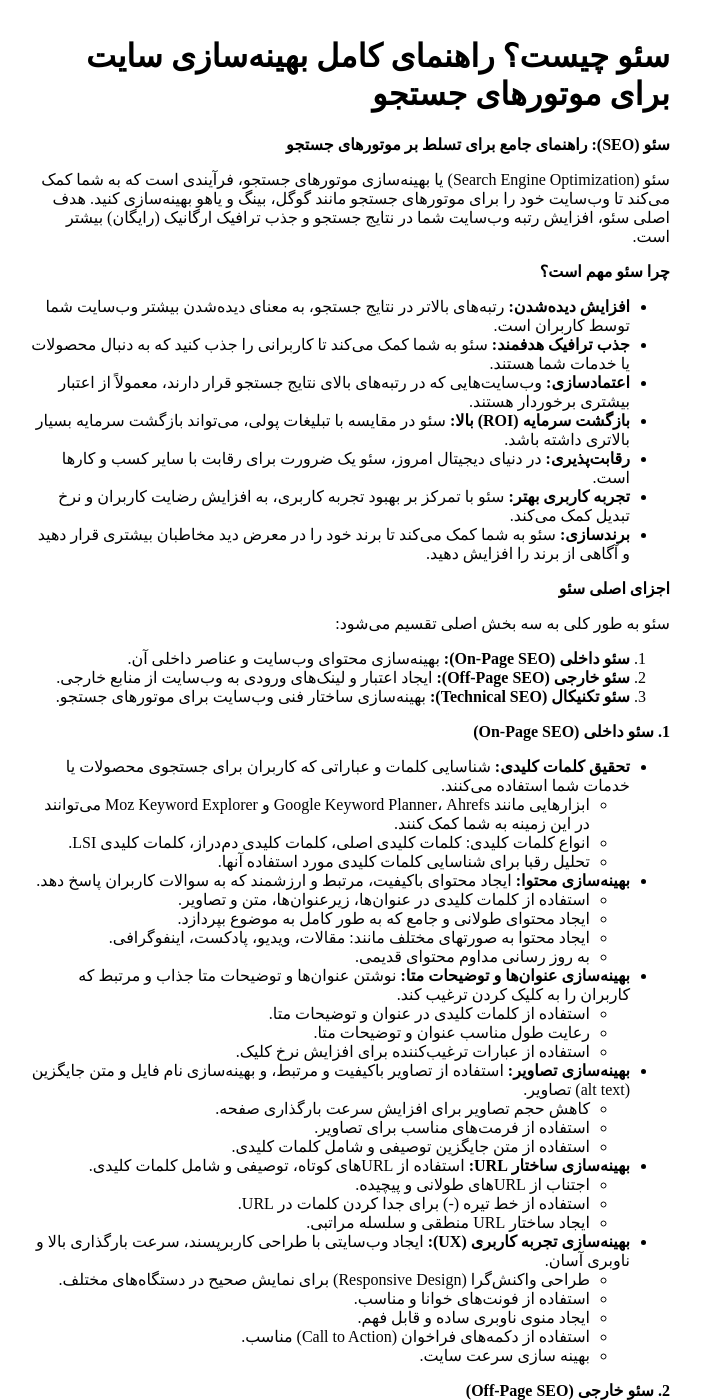
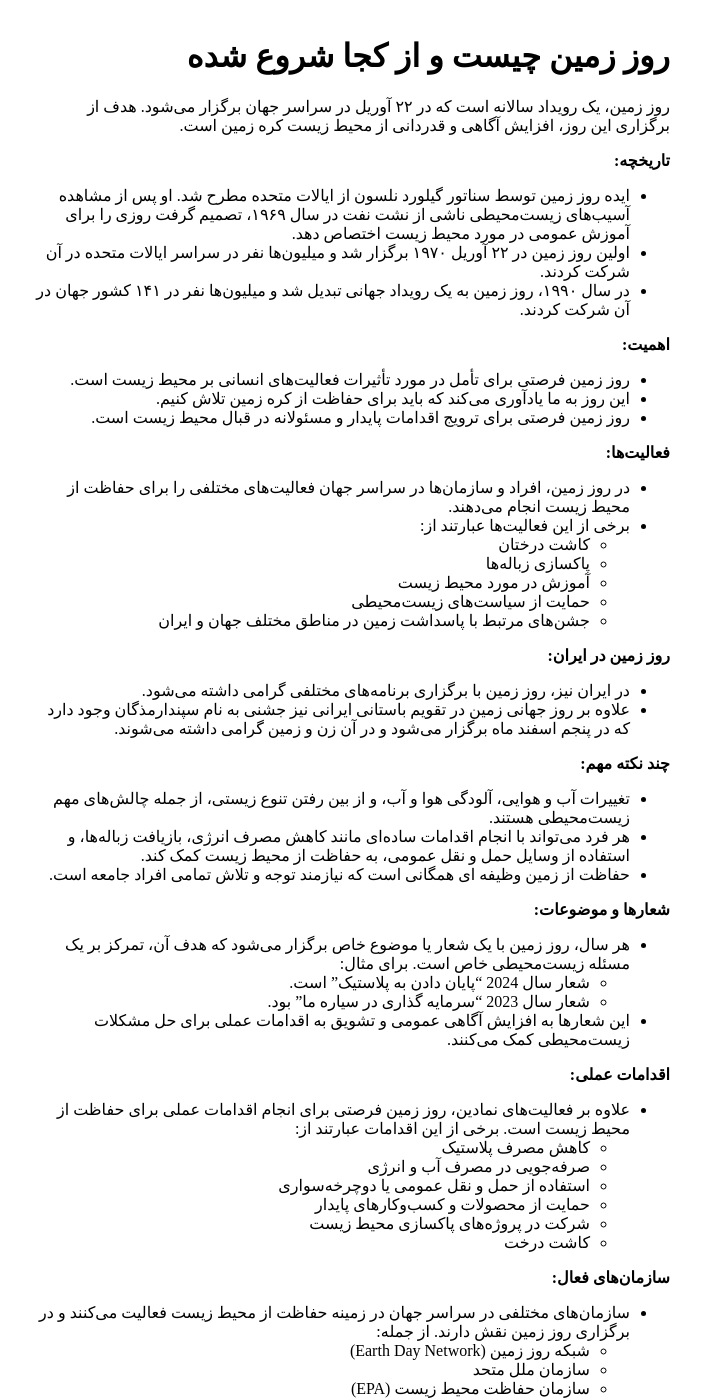
Before and after one commit to darkblog/darkblog.github.io, a Jekyll site: the page built from _posts/2025-2-3-10.md, in a window 1280 px wide and 1400 px high. Shown: the whole window, without its empty margins (290-991 px from the left). Built offline with Jekyll 4.4.1, drawn with Linux system fonts in a browser that asks for light colours; some of the changed text lies outside the part shown.

Commit message:
Update 2025-2-3-10.md

```diff
--- a/_posts/2025-2-3-10.md
+++ b/_posts/2025-2-3-10.md
@@ -1,104 +1,68 @@
 ---
 layout: post
-title: سئو چیست؟ راهنمای کامل بهینه‌سازی سایت برای موتورهای جستجو
+title: روز زمین چیست و از کجا شروع شده
 ---
 
-**سئو (SEO): راهنمای جامع برای تسلط بر موتورهای جستجو**
+روز زمین، یک رویداد سالانه است که در ۲۲ آوریل در سراسر جهان برگزار می‌شود. هدف از برگزاری این روز، افزایش آگاهی و قدردانی از محیط زیست کره زمین است.
 
-سئو (Search Engine Optimization) یا بهینه‌سازی موتورهای جستجو، فرآیندی است که به شما کمک می‌کند تا وب‌سایت خود را برای موتورهای جستجو مانند گوگل، بینگ و یاهو بهینه‌سازی کنید. هدف اصلی سئو، افزایش رتبه وب‌سایت شما در نتایج جستجو و جذب ترافیک ارگانیک (رایگان) بیشتر است.
+**تاریخچه:**
 
-**چرا سئو مهم است؟**
+* ایده روز زمین توسط سناتور گیلورد نلسون از ایالات متحده مطرح شد. او پس از مشاهده آسیب‌های زیست‌محیطی ناشی از نشت نفت در سال ۱۹۶۹، تصمیم گرفت روزی را برای آموزش عمومی در مورد محیط زیست اختصاص دهد.
+* اولین روز زمین در ۲۲ آوریل ۱۹۷۰ برگزار شد و میلیون‌ها نفر در سراسر ایالات متحده در آن شرکت کردند.
+* در سال ۱۹۹۰، روز زمین به یک رویداد جهانی تبدیل شد و میلیون‌ها نفر در ۱۴۱ کشور جهان در آن شرکت کردند.
 
-* **افزایش دیده‌شدن:** رتبه‌های بالاتر در نتایج جستجو، به معنای دیده‌شدن بیشتر وب‌سایت شما توسط کاربران است.
-* **جذب ترافیک هدفمند:** سئو به شما کمک می‌کند تا کاربرانی را جذب کنید که به دنبال محصولات یا خدمات شما هستند.
-* **اعتمادسازی:** وب‌سایت‌هایی که در رتبه‌های بالای نتایج جستجو قرار دارند، معمولاً از اعتبار بیشتری برخوردار هستند.
-* **بازگشت سرمایه (ROI) بالا:** سئو در مقایسه با تبلیغات پولی، می‌تواند بازگشت سرمایه بسیار بالاتری داشته باشد.
-* **رقابت‌پذیری:** در دنیای دیجیتال امروز، سئو یک ضرورت برای رقابت با سایر کسب و کارها است.
-* **تجربه کاربری بهتر:** سئو با تمرکز بر بهبود تجربه کاربری، به افزایش رضایت کاربران و نرخ تبدیل کمک می‌کند.
-* **برندسازی:** سئو به شما کمک می‌کند تا برند خود را در معرض دید مخاطبان بیشتری قرار دهید و آگاهی از برند را افزایش دهید.
+**اهمیت:**
 
-**اجزای اصلی سئو**
+* روز زمین فرصتی برای تأمل در مورد تأثیرات فعالیت‌های انسانی بر محیط زیست است.
+* این روز به ما یادآوری می‌کند که باید برای حفاظت از کره زمین تلاش کنیم.
+* روز زمین فرصتی برای ترویج اقدامات پایدار و مسئولانه در قبال محیط زیست است.
 
-سئو به طور کلی به سه بخش اصلی تقسیم می‌شود:
+**فعالیت‌ها:**
 
-1.  **سئو داخلی (On-Page SEO):** بهینه‌سازی محتوای وب‌سایت و عناصر داخلی آن.
-2.  **سئو خارجی (Off-Page SEO):** ایجاد اعتبار و لینک‌های ورودی به وب‌سایت از منابع خارجی.
-3.  **سئو تکنیکال (Technical SEO):** بهینه‌سازی ساختار فنی وب‌سایت برای موتورهای جستجو.
+* در روز زمین، افراد و سازمان‌ها در سراسر جهان فعالیت‌های مختلفی را برای حفاظت از محیط زیست انجام می‌دهند.
+* برخی از این فعالیت‌ها عبارتند از:
+    * کاشت درختان
+    * پاکسازی زباله‌ها
+    * آموزش در مورد محیط زیست
+    * حمایت از سیاست‌های زیست‌محیطی
+    * جشن‌های مرتبط با پاسداشت زمین در مناطق مختلف جهان و ایران
 
-**1. سئو داخلی (On-Page SEO)**
+**روز زمین در ایران:**
 
-* **تحقیق کلمات کلیدی:** شناسایی کلمات و عباراتی که کاربران برای جستجوی محصولات یا خدمات شما استفاده می‌کنند.
-    * ابزارهایی مانند Google Keyword Planner، Ahrefs و Moz Keyword Explorer می‌توانند در این زمینه به شما کمک کنند.
-    * انواع کلمات کلیدی: کلمات کلیدی اصلی، کلمات کلیدی دم‌دراز، کلمات کلیدی LSI.
-    * تحلیل رقبا برای شناسایی کلمات کلیدی مورد استفاده آنها.
-* **بهینه‌سازی محتوا:** ایجاد محتوای باکیفیت، مرتبط و ارزشمند که به سوالات کاربران پاسخ دهد.
-    * استفاده از کلمات کلیدی در عنوان‌ها، زیرعنوان‌ها، متن و تصاویر.
-    * ایجاد محتوای طولانی و جامع که به طور کامل به موضوع بپردازد.
-    * ایجاد محتوا به صورتهای مختلف مانند: مقالات، ویدیو، پادکست، اینفوگرافی.
-    * به روز رسانی مداوم محتوای قدیمی.
-* **بهینه‌سازی عنوان‌ها و توضیحات متا:** نوشتن عنوان‌ها و توضیحات متا جذاب و مرتبط که کاربران را به کلیک کردن ترغیب کند.
-    * استفاده از کلمات کلیدی در عنوان و توضیحات متا.
-    * رعایت طول مناسب عنوان و توضیحات متا.
-    * استفاده از عبارات ترغیب‌کننده برای افزایش نرخ کلیک.
-* **بهینه‌سازی تصاویر:** استفاده از تصاویر باکیفیت و مرتبط، و بهینه‌سازی نام فایل و متن جایگزین (alt text) تصاویر.
-    * کاهش حجم تصاویر برای افزایش سرعت بارگذاری صفحه.
-    * استفاده از فرمت‌های مناسب برای تصاویر.
-    * استفاده از متن جایگزین توصیفی و شامل کلمات کلیدی.
-* **بهینه‌سازی ساختار URL:** استفاده از URL‌های کوتاه، توصیفی و شامل کلمات کلیدی.
-    * اجتناب از URL‌های طولانی و پیچیده.
-    * استفاده از خط تیره (-) برای جدا کردن کلمات در URL.
-    * ایجاد ساختار URL منطقی و سلسله مراتبی.
-* **بهینه‌سازی تجربه کاربری (UX):** ایجاد وب‌سایتی با طراحی کاربرپسند، سرعت بارگذاری بالا و ناوبری آسان.
-    * طراحی واکنش‌گرا (Responsive Design) برای نمایش صحیح در دستگاه‌های مختلف.
-    * استفاده از فونت‌های خوانا و مناسب.
-    * ایجاد منوی ناوبری ساده و قابل فهم.
-    * استفاده از دکمه‌های فراخوان (Call to Action) مناسب.
-    * بهینه سازی سرعت سایت.
+* در ایران نیز، روز زمین با برگزاری برنامه‌های مختلفی گرامی داشته می‌شود.
+* علاوه بر روز جهانی زمین در تقویم باستانی ایرانی نیز جشنی به نام سپندارمذگان وجود دارد که در پنجم اسفند ماه برگزار می‌شود و در آن زن و زمین گرامی داشته می‌شوند.
 
-**2. سئو خارجی (Off-Page SEO)**
+**چند نکته مهم:**
 
-* **لینک‌سازی (Link Building):** دریافت لینک‌های ورودی از وب‌سایت‌های معتبر و مرتبط.
-    * ایجاد محتوای ارزشمند و قابل اشتراک‌گذاری.
-    * فعالیت در شبکه‌های اجتماعی و انجمن‌های آنلاین.
-    * ایجاد روابط با وب‌سایت‌های دیگر.
-    * انواع لینک ها: لینک های فالو، لینک های نوفالو.
-    * اهمیت کیفیت لینک ها نسبت به کمیت آنها.
-    * اجتناب از خرید لینک.
-* **بازاریابی شبکه‌های اجتماعی:** افزایش آگاهی از برند و جذب ترافیک از طریق شبکه‌های اجتماعی.
-    * انتشار محتوای جذاب و مرتبط در شبکه‌های اجتماعی.
-    * تعامل با مخاطبان و پاسخ به نظرات و سوالات آنها.
-    * استفاده از هشتگ‌های مرتبط.
-    * تبلیغات در شبکه‌های اجتماعی.
-* **بازاریابی محتوا:** ایجاد و انتشار محتوای ارزشمند در وب‌سایت‌های دیگر و پلتفرم‌های مختلف.
-    * نوشتن مقالات مهمان (Guest Blogging) در وب‌سایت‌های مرتبط.
-    * انتشار محتوا در پلتفرم‌های انتشار محتوا مانند مدیوم.
-    * ایجاد پادکست و ویدیو و انتشار آنها در پلتفرم‌های مربوطه.
-* **برندسازی:** ایجاد یک برند قوی و معتبر که در بین کاربران شناخته‌شده باشد.
-    * ایجاد هویت بصری قوی برای برند.
-    * ارائه محصولات و خدمات باکیفیت.
-    * ایجاد ارتباط مثبت با مشتریان.
-    * حضور فعال در رویدادها و کنفرانس‌های مرتبط.
+* تغییرات آب و هوایی، آلودگی هوا و آب، و از بین رفتن تنوع زیستی، از جمله چالش‌های مهم زیست‌محیطی هستند.
+* هر فرد می‌تواند با انجام اقدامات ساده‌ای مانند کاهش مصرف انرژی، بازیافت زباله‌ها، و استفاده از وسایل حمل و نقل عمومی، به حفاظت از محیط زیست کمک کند.
+* حفاظت از زمین وظیفه ای همگانی است که نیازمند توجه و تلاش تمامی افراد جامعه است.
 
-**3. سئو تکنیکال (Technical SEO)**
+**شعارها و موضوعات:**
 
-* **سرعت بارگذاری وب‌سایت:** بهینه‌سازی سرعت بارگذاری وب‌سایت برای ارائه تجربه کاربری بهتر و بهبود رتبه در نتایج جستجو.
-    * استفاده از CDN (شبکه تحویل محتوا).
-    * بهینه‌سازی تصاویر و فایل‌های حجیم.
-    * استفاده از هاستینگ باکیفیت.
-    * بهینه سازی کد های سایت.
-    * فعال سازی فشرده سازی فایل ها.
-* **سازگاری با موبایل (Mobile-Friendliness):** اطمینان از اینکه وب‌سایت شما در دستگاه‌های موبایل به درستی نمایش داده می‌شود.
-    * استفاده از طراحی واکنش‌گرا.
-    * بهینه‌سازی سرعت بارگذاری در دستگاه‌های موبایل.
-    * استفاده از فونت‌ها و دکمه‌های مناسب برای دستگاه‌های لمسی.
-* **نقشه سایت XML (XML Sitemap):** ایجاد نقشه سایت XML برای کمک به موتورهای جستجو در شناسایی و ایندکس کردن صفحات وب‌سایت.
-    * به روز رسانی منظم نقشه سایت.
-    * ارسال نقشه سایت به Google Search Console.
-* **فایل robots.txt:** استفاده از فایل robots.txt برای کنترل دسترسی موتورهای جستجو به صفحات وب‌سایت.
-    * جلوگیری از ایندکس شدن صفحات غیرضروری.
-    * جلوگیری از ایجاد محتوای تکراری.
-* **گواهینامه SSL:** نصب گواهینامه SSL برای ایجاد یک اتصال امن بین کاربران و وب‌سایت.
-    * افزایش امنیت وب‌سایت.
-    * بهبود رتبه در نتایج جستجو.
-* **ساختار URL مناسب:** استفاده از URL‌های منطقی، کوتاه، و شامل کلمات کلیدی مرتبط.
-* **داده‌های ساختاریافته (Structured Data):** استفاده از داده‌های ساختاریافته برای ارائه اطلاعات بیشتر به موتورهای جستجو درباره محتوای وب‌سایت.
+* هر سال، روز زمین با یک شعار یا موضوع خاص برگزار می‌شود که هدف آن، تمرکز بر یک مسئله زیست‌محیطی خاص است. برای مثال:
+    * شعار سال 2024 "پایان دادن به پلاستیک" است.
+    * شعار سال 2023 "سرمایه گذاری در سیاره ما" بود.
+* این شعارها به افزایش آگاهی عمومی و تشویق به اقدامات عملی برای حل مشکلات زیست‌محیطی کمک می‌کنند.
+
+**اقدامات عملی:**
+
+* علاوه بر فعالیت‌های نمادین، روز زمین فرصتی برای انجام اقدامات عملی برای حفاظت از محیط زیست است. برخی از این اقدامات عبارتند از:
+    * کاهش مصرف پلاستیک
+    * صرفه‌جویی در مصرف آب و انرژی
+    * استفاده از حمل و نقل عمومی یا دوچرخه‌سواری
+    * حمایت از محصولات و کسب‌وکارهای پایدار
+    * شرکت در پروژه‌های پاکسازی محیط زیست
+    * کاشت درخت
+
+**سازمان‌های فعال:**
+
+* سازمان‌های مختلفی در سراسر جهان در زمینه حفاظت از محیط زیست فعالیت می‌کنند و در برگزاری روز زمین نقش دارند. از جمله:
+    * شبکه روز زمین (Earth Day Network)
+    * سازمان ملل متحد
+    * سازمان حفاظت محیط زیست (EPA)
+
+**اهمیت آموزش:**
+
+* آموزش نقش کلیدی در حفاظت از محیط زیست دارد. روز زمین فرصتی برای آموزش عمومی در مورد مسائل زیست‌محیطی و ترویج رفتارهای پایدار است.
+* آموزش کودکان و جوانان در مورد اهمیت حفاظت از محیط زیست، برای آینده کره زمین بسیار مهم است.
```
